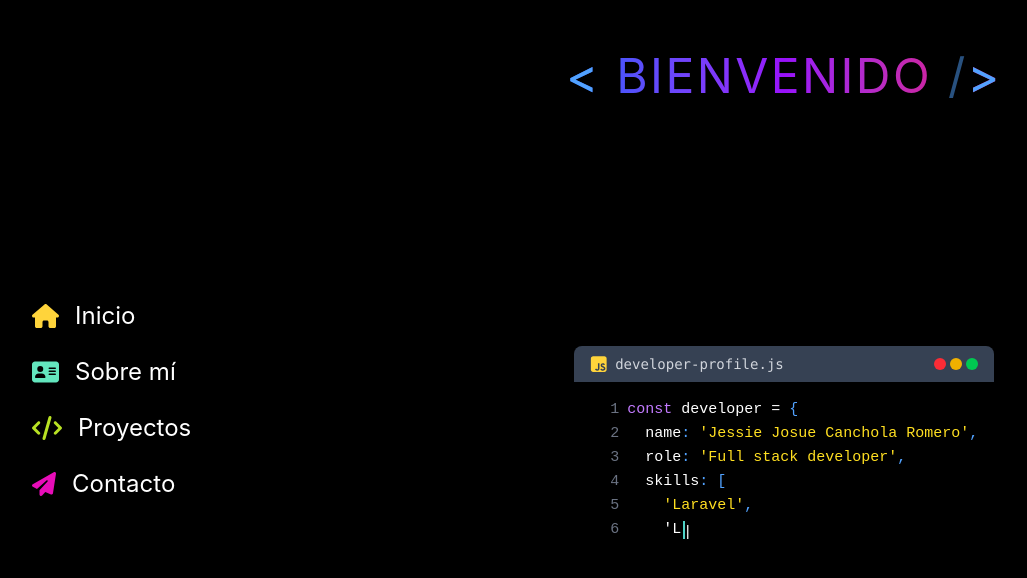
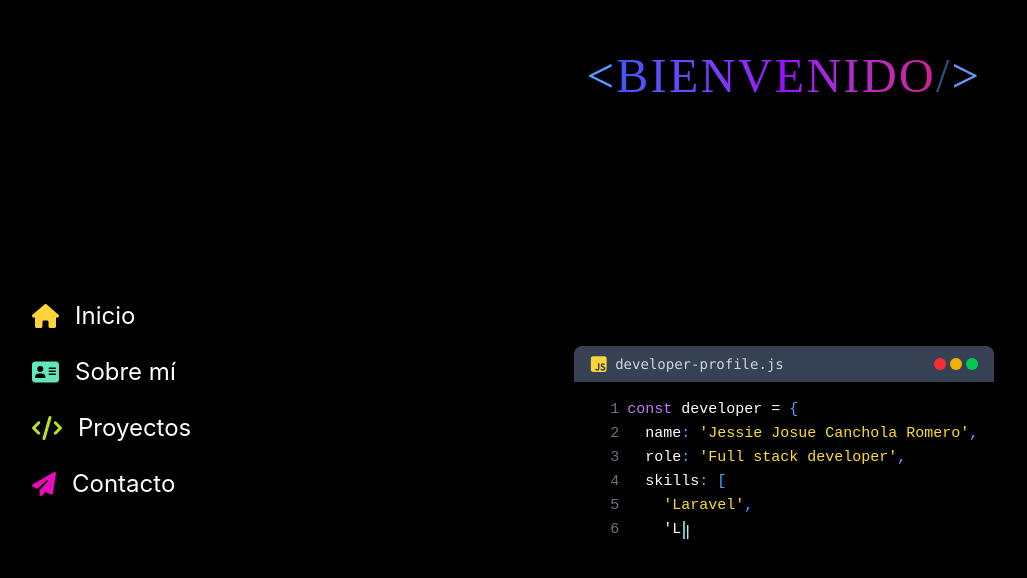
Before and after one commit to jeszDev/portafolio, a Vue app: page / in a window 1280 px wide. Shown: the top 578 px of the page, without its empty margins (0-1027 px from the left). Built offline with nearby package versions, Linux system fonts and the light colour scheme; a web font is replaced by a local one.

Commit message:
feat: letra del titulo

```diff
--- a/src/components/TitleSection.vue
+++ b/src/components/TitleSection.vue
@@ -1,9 +1,10 @@
 <template>
   <h1
     class="md:text-5xl font-black text-transparent bg-clip-text bg-gradient-to-r from-blue-600 via-purple-600 to-pink-600 mb-10 tracking-wider uppercase"
+    style="font-family: 'Lobster', cursive;"
   >
     <span class="text-blue-400">&lt;</span>
-    {{ title }}
+    <span>{{ title }}</span>
     <span class="text-blue-400 animate-pulse intense-blink">/</span>
     <span class="text-blue-400">&gt;</span>
   </h1>
```
